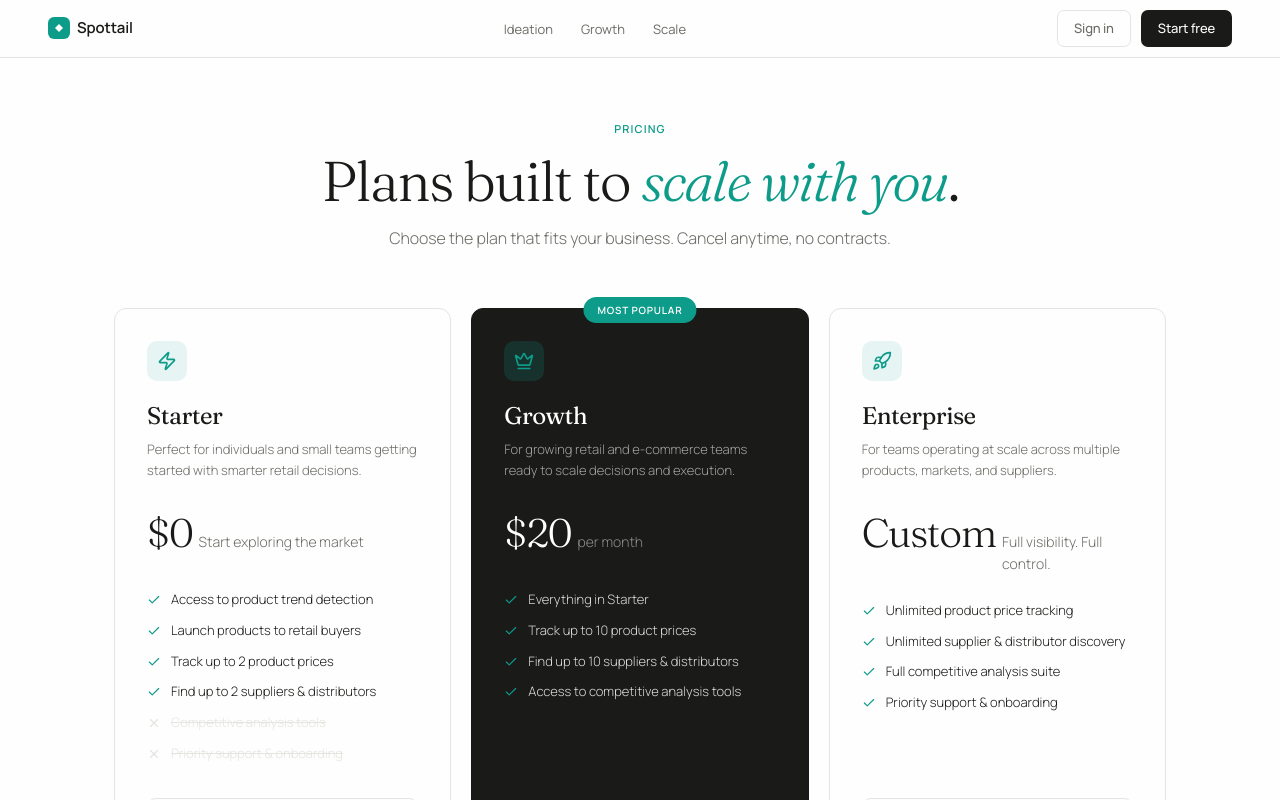
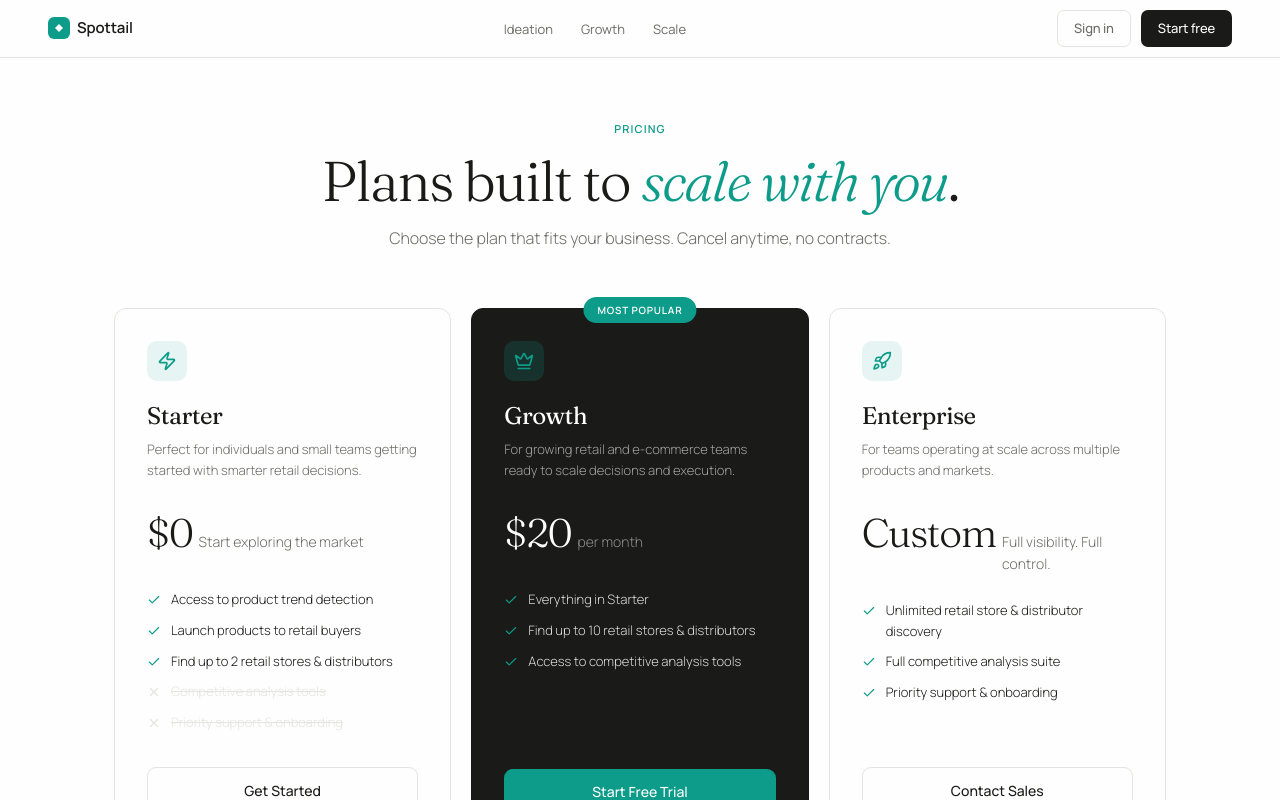
Before and after one commit to Spottail-AI/retail-data, a React (Vite) app: page /pricing in a window 1280 px wide. Shown: the top 800 px of the page. Built offline with nearby package versions, Linux system fonts and the light colour scheme.

Commit message:
Changes
Co-authored-by: Oluwadanie <32908071+Oluwadanie@users.noreply.github.com>

```diff
--- a/src/pages/Pricing.tsx
+++ b/src/pages/Pricing.tsx
@@ -29,8 +29,7 @@ const plans = [
     features: [
       { text: "Access to product trend detection", included: true },
       { text: "Launch products to retail buyers", included: true },
-      { text: "Track up to 2 product prices", included: true },
-      { text: "Find up to 2 suppliers & distributors", included: true },
+      { text: "Find up to 2 retail stores & distributors", included: true },
       { text: "Competitive analysis tools", included: false },
       { text: "Priority support & onboarding", included: false },
     ],
@@ -45,8 +44,7 @@ const plans = [
     popular: true,
     features: [
       { text: "Everything in Starter", included: true },
-      { text: "Track up to 10 product prices", included: true },
-      { text: "Find up to 10 suppliers & distributors", included: true },
+      { text: "Find up to 10 retail stores & distributors", included: true },
       { text: "Access to competitive analysis tools", included: true },
     ],
   },
@@ -56,10 +54,9 @@ const plans = [
     icon: Rocket,
     price: "Custom",
     billing: "Full visibility. Full control.",
-    description: "For teams operating at scale across multiple products, markets, and suppliers.",
+    description: "For teams operating at scale across multiple products and markets.",
     features: [
-      { text: "Unlimited product price tracking", included: true },
-      { text: "Unlimited supplier & distributor discovery", included: true },
+      { text: "Unlimited retail store & distributor discovery", included: true },
       { text: "Full competitive analysis suite", included: true },
       { text: "Priority support & onboarding", included: true },
     ],
@@ -69,8 +66,7 @@ const plans = [
 const compareRows = [
   { feature: "Product trend detection", free: true, pro: true, enterprise: true },
   { feature: "Launch products to retail buyers", free: true, pro: true, enterprise: true },
-  { feature: "Product price tracking", free: "Up to 2", pro: "Up to 10", enterprise: "Unlimited" },
-  { feature: "Supplier & distributor discovery", free: "Up to 2", pro: "Up to 10", enterprise: "Unlimited" },
+  { feature: "Retail store & distributor discovery", free: "Up to 2", pro: "Up to 10", enterprise: "Unlimited" },
   { feature: "Competitive analysis tools", free: false, pro: true, enterprise: true },
   { feature: "Priority support & onboarding", free: false, pro: false, enterprise: true },
 ];
```
